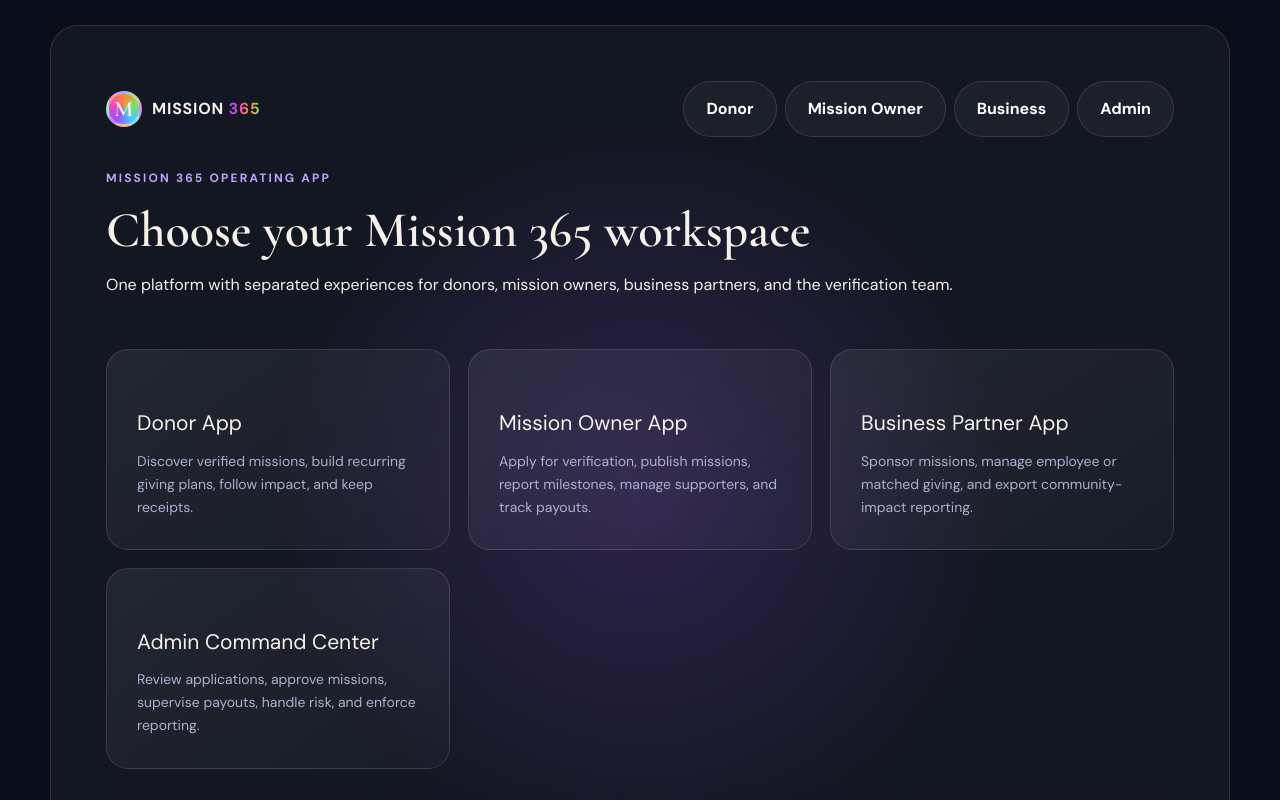
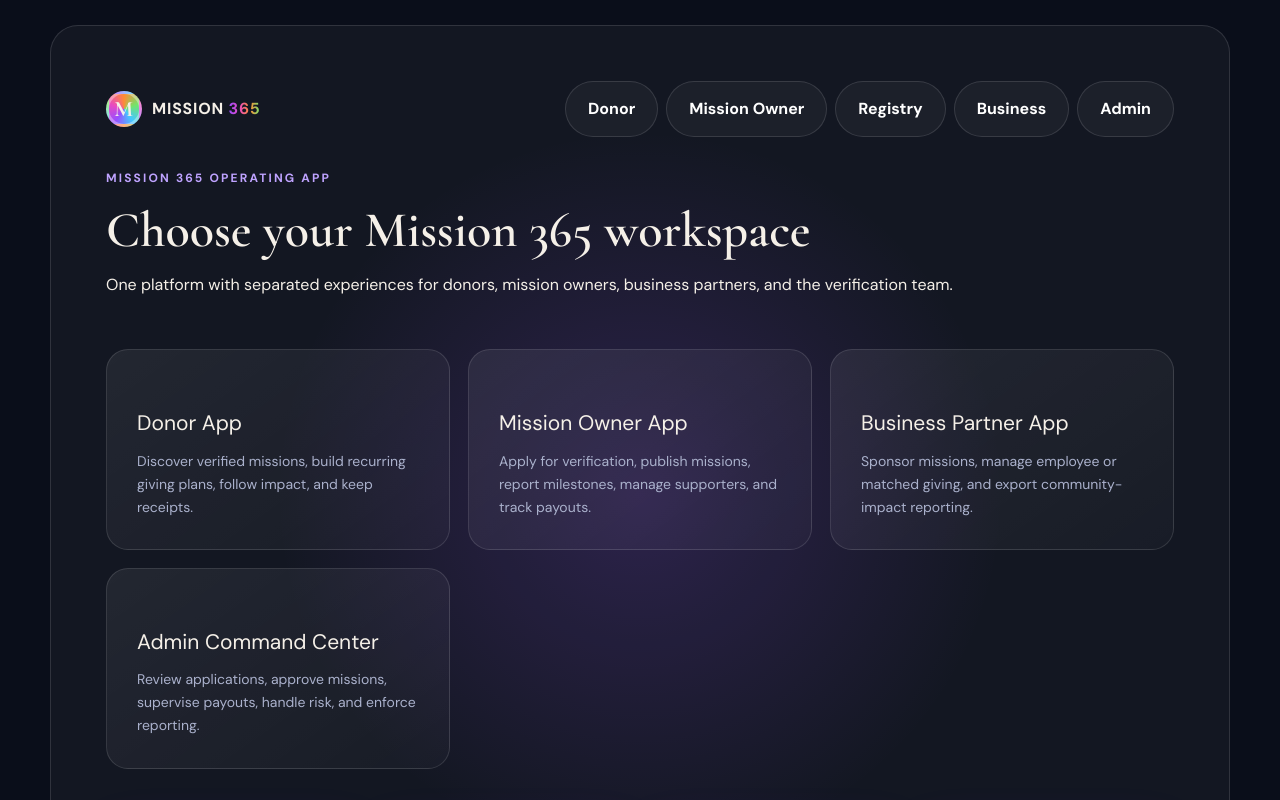
Before and after one commit to dolodorsey/mission-365, a Next.js app: page /app in a window 1280 px wide. Shown: the top 800 px of the page. Built offline with nearby package versions, Linux system fonts and the light colour scheme.

Commit message:
Add Mission Registry to Mission 365 app navigation

```diff
--- a/src/components/MissionAppShell.tsx
+++ b/src/components/MissionAppShell.tsx
@@ -4,6 +4,7 @@ import type { ReactNode } from 'react'
 const nav = [
   ['Donor','/app/donor'],
   ['Mission Owner','/app/mission-owner'],
+  ['Registry','/app/mission-owner/registry'],
   ['Business','/app/business'],
   ['Admin','/app/admin'],
 ]
```
